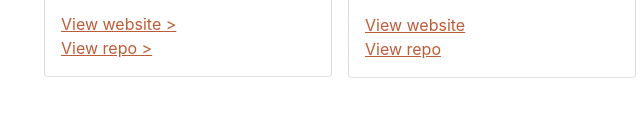
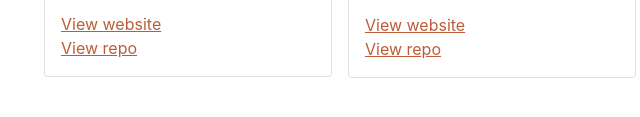
Before and after one commit to kevinaboy/portfolio, a plain HTML site: page index.html in a window 1280 px wide. Shown: the part 4116-4233 px from the top of the page, 288-928 px from the left. Drawn offline with nearby package versions, Linux system fonts and the light colour scheme; a web font is replaced by a local one.

Commit message:
minor changes

```diff
--- a/index.html
+++ b/index.html
@@ -193,9 +193,9 @@
                     JavaScript, Mapbox GL JS, OpenWeather One Call API, and Materialize, a modern responsive CSS
                     framework based on Material Design by Google.
                   </p>
-                  <a href="https://trujilml.github.io/top-3-taco-shops" class="card-link">View website ></a>
+                  <a href="https://trujilml.github.io/top-3-taco-shops" class="card-link">View website</a>
                   <br />
-                  <a href="https://github.com/trujilml/top-3-taco-shops" class="card-link">View repo ></a>
+                  <a href="https://github.com/trujilml/top-3-taco-shops" class="card-link">View repo</a>
                 </div>
               </div>
             </div>
```
